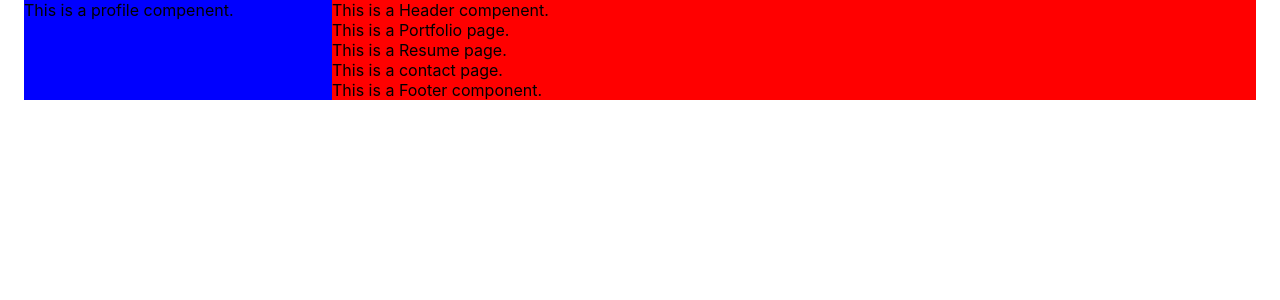
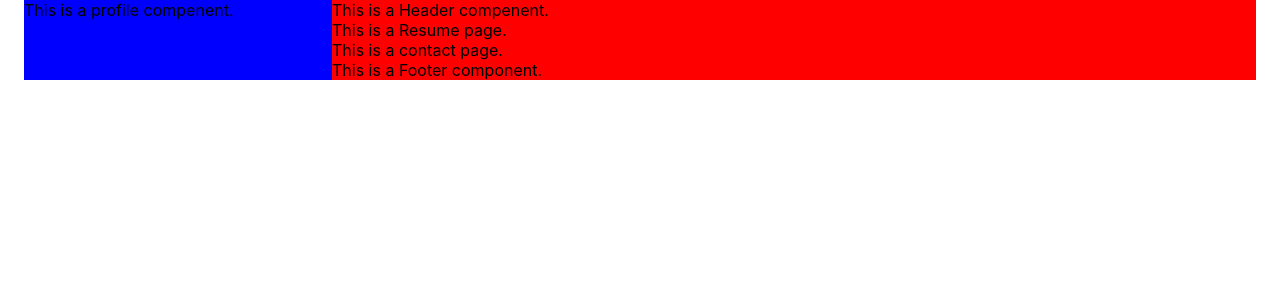
Before and after one commit to timdavidson2/react-portfolio, a React (Create React App) app in the folder portfolio3/: page / in a window 1280 px wide. Shown: the top 300 px of the page. Built offline with nearby package versions, Linux system fonts and the light colour scheme.

Commit message:
Update App.js

```diff
--- a/portfolio3/src/App.js
+++ b/portfolio3/src/App.js
@@ -29,7 +29,9 @@ function App() {
         <Grid item xs style={{ backgroundColor: "red" }}>
           <Header />
           <Router>
-            <Portfolio />
+            <Route path="/Portfolio">
+              <Portfolio />
+            </Route>
             <Resume />
             <Contact />
           </Router>
```
